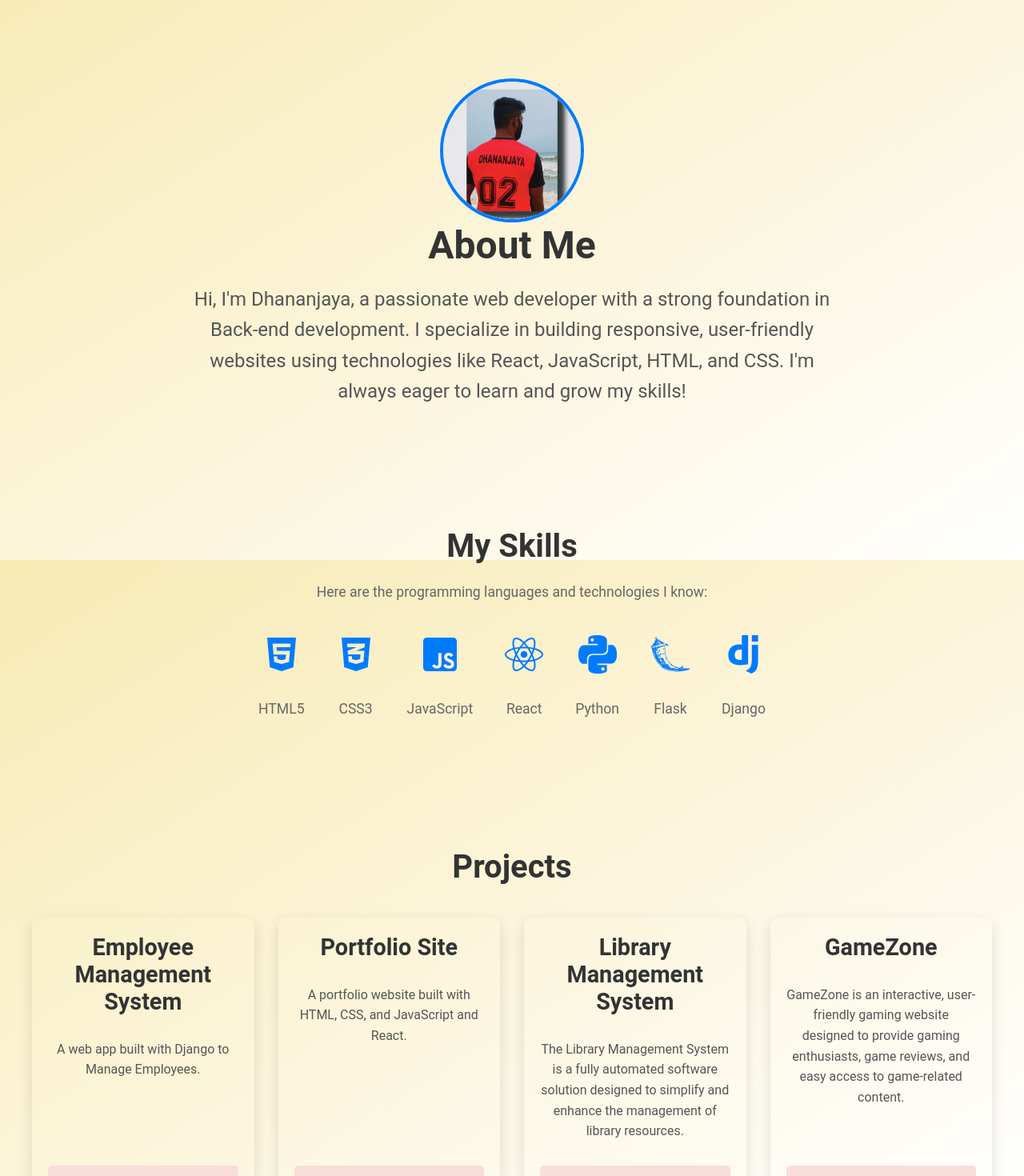
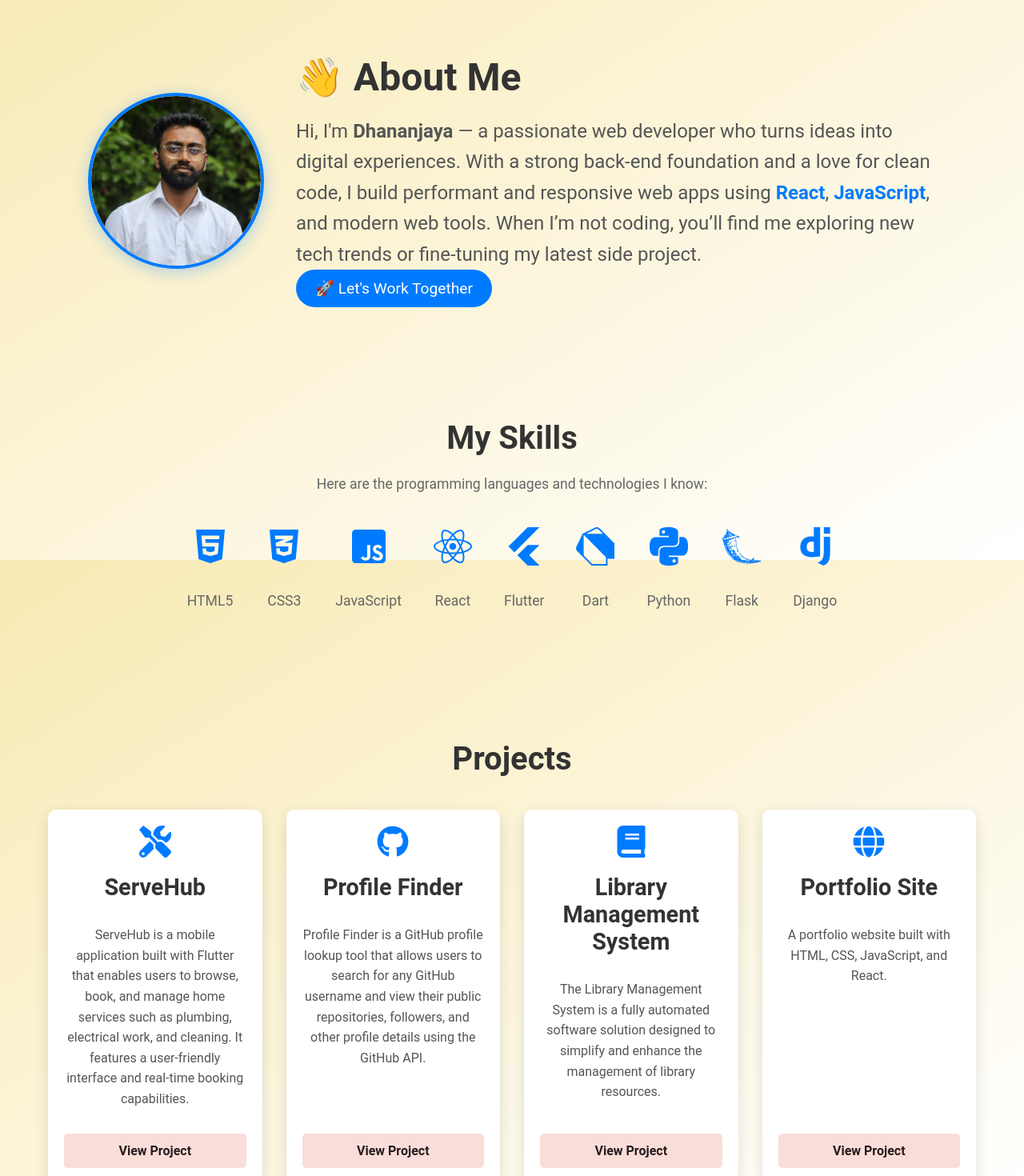
Before and after one commit to DHANANJAYA0013/Portfolio, a React (Create React App) app: page / in a window 1280 px wide. Shown: the part 100-1570 px from the top of the page at 80% size. Built offline with nearby package versions, Linux system fonts and the light colour scheme.

Commit message:
Add files via upload

```diff
--- a/src/components/About.css
+++ b/src/components/About.css
@@ -30,18 +30,33 @@
 }
 
 .about-image-container {
-    margin-top: 30px;
-    width: 150px;
-    height: 150px;
+     width: 100px;
+    height: 100px;
+    border-radius: 50%;
     overflow: hidden;
-    border-radius: 50%;
     border: 4px solid #007BFF;
-    transition: transform 0.3s ease-in-out, border-color 0.3s ease;
+    margin-bottom: 20px;
+    box-shadow: 0 4px 20px rgba(0, 123, 255, 0.3);
+    transition: transform 0.3s ease-in-out, border-color 0.3s ease, box-shadow 0.3s ease;
 }
 
+
 .about-image-container:hover {
-    transform: scale(1.1);
+    animation: pulse 1.2s ease-in-out infinite;
 }
+
+@keyframes pulse {
+    0% { transform: scale(1); }
+    50% { transform: scale(1.03); }
+    100% { transform: scale(1); }
+}
+
+/* Dark mode image */
+.App.dark .about-image-container {
+    border-color: #00bfff;
+    box-shadow: 0 4px 20px rgba(0, 191, 255, 0.4);
+}
+
 
 .about-image {
     width: 100%;
@@ -49,6 +64,47 @@
     object-fit: cover;
     border-radius: 50%;
 }
+
+
+
+.App.dark .about-text {
+    color: #ccc;
+}
+
+.highlight {
+    color: #007BFF;
+    font-weight: bold;
+}
+
+.App.dark .highlight {
+    color: #00bfff;
+}
+
+/* Call-to-action button */
+.about-cta {
+    display: inline-block;
+    padding: 12px 24px;
+    background-color: #007BFF;
+    color: white;
+    font-size: 1rem;
+    border-radius: 25px;
+    text-decoration: none;
+    transition: background-color 0.3s ease;
+}
+
+.about-cta:hover {
+    background-color: #0056b3;
+}
+
+.App.dark .about-cta {
+    background-color: #00bfff;
+    color: #000;
+}
+
+.App.dark .about-cta:hover {
+    background-color: #009acd;
+}
+
 
 /* Dark Mode Styles */
 .App.dark .about-section {
@@ -69,10 +125,44 @@
 
 /* Responsive Styles */
 
-/* Large screens (desktop) */
+/* Medium devices (tablets) */
+@media (min-width: 768px) {
+    .about-section {
+        flex-direction: row;
+        text-align: left;
+        gap: 40px;
+        padding: 60px 30px;
+    }
+
+    .about-image-container {
+        width: 180px;
+        height: 180px;
+        margin-bottom: 0;
+    }
+
+    .about-heading {
+        font-size: 2.5rem;
+    }
+
+    .about-text {
+        font-size: 1.3rem;
+        padding: 0;
+    }
+
+    .about-cta {
+        font-size: 1.1rem;
+    }
+}
+
+/* Large screens (desktops) */
 @media (min-width: 1200px) {
     .about-section {
         padding: 80px 40px;
+    }
+
+    .about-image-container {
+        width: 220px;
+        height: 220px;
     }
 
     .about-heading {
@@ -83,66 +173,7 @@
         font-size: 1.5rem;
     }
 
-    .about-image-container {
-        width: 180px;
-        height: 180px;
+    .about-cta {
+        font-size: 1.2rem;
     }
 }
-
-/* Medium screens (tablet and smaller desktop) */
-@media (max-width: 1199px) and (min-width: 768px) {
-    .about-section {
-        padding: 60px 30px;
-    }
-
-    .about-heading {
-        font-size: 2.5rem;
-    }
-
-    .about-text {
-        font-size: 1.4rem;
-    }
-
-    .about-image-container {
-        width: 160px;
-        height: 160px;
-    }
-}
-
-/* Small screens (mobile phones) */
-@media (max-width: 767px) {
-    .about-section {
-        padding: 40px 20px;
-    }
-
-    .about-heading {
-        font-size: 2rem;
-    }
-
-    .about-text {
-        font-size: 1.2rem;
-        padding: 0 10px;
-    }
-
-    .about-image-container {
-        width: 120px;
-        height: 120px;
-    }
-}
-
-/* Extra small screens (portrait mobile phones) */
-@media (max-width: 480px) {
-    .about-heading {
-        font-size: 1.8rem;
-    }
-
-    .about-text {
-        font-size: 1rem;
-        padding: 0 10px;
-    }
-
-    .about-image-container {
-        width: 100px;
-        height: 100px;
-    }
-}
--- a/src/components/About.js
+++ b/src/components/About.js
@@ -3,37 +3,61 @@ import React from 'react';
 import { motion } from 'framer-motion';
 import './About.css';
 
+const containerVariants = {
+    hidden: { opacity: 0 },
+    visible: {
+        opacity: 1,
+        transition: {
+            staggerChildren: 0.3,
+        },
+    },
+};
+
+const itemVariants = {
+    hidden: { opacity: 0, y: 20 },
+    visible: { opacity: 1, y: 0 },
+};
+
 function About() {
     return (
         <section id="about" className="about-section">
             <motion.div
+                className="about-image-container"
                 initial={{ opacity: 0 }}
                 animate={{ opacity: 1 }}
                 transition={{ duration: 0.8, delay: 0.4 }}
-                className="about-image-container"
             >
-                <img src={require("../assets/img/photo.jpg")} alt="Dhananjaya" className="about-image" />
+                <img src={require("../assets/img/photo1.jpg")} alt="Dhananjaya" className="about-image" />
             </motion.div>
 
-            <motion.h2
-                initial={{ opacity: 0, y: -30 }}
-                animate={{ opacity: 1, y: 0 }}
-                transition={{ duration: 0.6 }}
-                className="about-heading"
+            <motion.div
+                className="about-content"
+                variants={containerVariants}
+                initial="hidden"
+                animate="visible"
             >
-                About Me
-            </motion.h2>
+                <motion.h2 className="about-heading" variants={itemVariants}>
+                    👋 About Me
+                </motion.h2>
 
-            <motion.p
-                initial={{ opacity: 0 }}
-                animate={{ opacity: 1 }}
-                transition={{ duration: 0.8, delay: 0.2 }}
-                className="about-text"
-            >
-                Hi, I'm Dhananjaya, a passionate web developer with a strong foundation in Back-end development. I specialize in building responsive, user-friendly websites using technologies like React, JavaScript, HTML, and CSS. I'm always eager to learn and grow my skills!
-            </motion.p>
+                <motion.p className="about-text" variants={itemVariants}>
+                    Hi, I'm <strong>Dhananjaya</strong> — a passionate web developer who turns ideas into digital experiences.
+                    With a strong back-end foundation and a love for clean code, I build performant and responsive web apps
+                    using <span className="highlight">React</span>, <span className="highlight">JavaScript</span>, and modern web tools.
+                    When I’m not coding, you’ll find me exploring new tech trends or fine-tuning my latest side project.
+                </motion.p>
 
-
+                <motion.a
+                    href="#contact"
+                    className="about-cta"
+                    variants={itemVariants}
+                    whileHover={{ scale: 1.05 }}
+                    whileTap={{ scale: 0.95 }}
+                    aria-label="Let's Work Together"
+                >
+                    🚀 Let's Work Together
+                </motion.a>
+            </motion.div>
         </section>
     );
 }
--- a/src/components/Header.js
+++ b/src/components/Header.js
@@ -10,6 +10,11 @@ function Header({ darkMode, toggleDarkMode }) {
                 <div className="logo">
                     <h1>Dhananjaya</h1>
                 </div>
+                <ul className="nav-links">
+                    <li><a href="#about">About</a></li>
+                    <li><a href="#projects">Projects</a></li>
+                    <li><a href="#contact">Contact</a></li>
+                </ul>
                 <button
                     className="dark-mode-toggle"
                     onClick={toggleDarkMode}
--- a/src/components/Projects.css
+++ b/src/components/Projects.css
@@ -1,8 +1,8 @@
 /* src/components/Projects.css */
+
 .projects-section {
     padding: 60px 20px;
     text-align: center;
-    /* background-color: #f4f4f4; */
     transition: background-color 0.3s ease;
 }
 
@@ -13,35 +13,51 @@
     color: #333;
 }
 
-/* Responsive grid layout */
+/* Responsive and centered grid layout */
 .projects-grid {
     display: grid;
     grid-template-columns: repeat(auto-fill, minmax(250px, 1fr));
     gap: 30px;
+    max-width: 1200px;
+    margin: 0 auto;
     padding: 0 20px;
+    box-sizing: border-box;
 }
 
 .project-card {
-    /* background-color: #fff; */
     padding: 20px;
     border-radius: 10px;
-    box-shadow: 0 6px 18px rgba(0, 0, 0, 0.12); /* Slightly stronger shadow */
+    box-shadow: 0 6px 18px rgba(0, 0, 0, 0.12);
     display: flex;
     flex-direction: column;
-    justify-content: flex-start; /* Ensures content stays at the top */
+    justify-content: flex-start;
     color: #333;
+    background-color: #fff;
     position: relative;
     transition: transform 0.3s ease, box-shadow 0.3s ease;
 }
 
 .project-card:hover {
-    transform: translateY(-5px); /* Subtle hover lift */
-    box-shadow: 0 10px 30px rgba(0, 0, 0, 0.15); /* More pronounced shadow */
+    transform: translateY(-5px);
+    box-shadow: 0 10px 30px rgba(0, 0, 0, 0.15);
+}
+
+/* Project icon */
+.project-icon {
+    font-size: 2.5rem;
+    color: #007BFF;
+    margin-bottom: 10px;
+    transition: transform 0.3s ease, color 0.3s ease;
+}
+
+.project-card:hover .project-icon {
+    transform: scale(1.2);
+    color: #0056b3;
 }
 
 .project-card h3 {
     font-size: 1.8rem;
-    margin-bottom: 10px; /* Reduced margin for better balance */
+    margin-bottom: 10px;
     font-weight: 600;
     color: #333;
 }
@@ -51,10 +67,10 @@
     margin-bottom: 20px;
     color: #555;
     flex-grow: 1;
-    line-height: 1.6; /* Improved line spacing for readability */
+    line-height: 1.6;
 }
 
-/* Adjust project-link styles */
+/* Link button */
 .project-link {
     padding: 12px 20px;
     background-color: #f9ddd9;
@@ -67,12 +83,12 @@
     display: inline-block;
     width: 100%;
     box-sizing: border-box;
-    margin-top: auto; /* Pushes the button to the bottom */
+    margin-top: auto;
 }
 
 .project-link:hover {
     background-color: #4c9ff7;
-    transform: translateY(-2px); /* Adds a subtle button lift on hover */
+    transform: translateY(-2px);
 }
 
 /* Dark mode styles */
@@ -93,8 +109,17 @@
     color: #ccc;
 }
 
+.App.dark .project-icon {
+    color: #00bfff;
+}
+
+.App.dark .project-card:hover .project-icon {
+    color: #00aaff;
+}
+
 .App.dark .project-link {
     background-color: #0056b3;
+    color: #fff;
 }
 
 .App.dark .project-link:hover {
@@ -102,6 +127,12 @@
 }
 
 /* Responsive Design */
+@media (max-width: 1024px) {
+    .projects-grid {
+        grid-template-columns: repeat(auto-fit, minmax(220px, 1fr));
+    }
+}
+
 @media (max-width: 768px) {
     .projects-section {
         padding: 40px 15px;
@@ -112,7 +143,7 @@
     }
 
     .project-card h3 {
-        font-size: 1.6rem; /* Slightly smaller font for mobile */
+        font-size: 1.6rem;
     }
 
     .project-card p {
@@ -133,6 +164,10 @@
         padding: 20px;
     }
 
+    .project-icon {
+        font-size: 2rem;
+    }
+
     .project-card h3 {
         font-size: 1.3rem;
     }
@@ -142,7 +177,7 @@
     }
 
     .project-link {
-        font-size: 1rem;
-        padding: 10px 15px; /* Smaller padding for mobile */
+        font-size: 0.95rem;
+        padding: 10px 15px;
     }
 }
--- a/src/components/Projects.js
+++ b/src/components/Projects.js
@@ -1,28 +1,52 @@
 // src/components/Projects.js
 import React from 'react';
 import { motion } from 'framer-motion';
+import {
+    FaTools,
+    FaGithub,
+    FaBook,
+    FaGlobe,
+    FaUsers,
+    FaGamepad
+} from 'react-icons/fa';
 import './Projects.css';
 
 const projects = [
     {
-        title: 'Employee Management System',
-        description: 'A web app built with Django to Manage Employees.',
-        link: 'https://github.com/DHANANJAYA0013/EMSDjango',
+        title: 'ServeHub',
+        description: 'ServeHub is a mobile application built with Flutter that enables users to browse, book, and manage home services such as plumbing, electrical work, and cleaning. It features a user-friendly interface and real-time booking capabilities.',
+        link: 'https://github.com/DHANANJAYA0013/ServeHub',
+        icon: <FaTools />,
     },
     {
-        title: 'Portfolio Site',
-        description: 'A portfolio website built with HTML, CSS, and JavaScript and React.',
-        link: 'https://github.com/DHANANJAYA0013/Portfolio',
+        title: 'Profile Finder',
+        description: 'Profile Finder is a GitHub profile lookup tool that allows users to search for any GitHub username and view their public repositories, followers, and other profile details using the GitHub API.',
+        link: 'https://github.com/DHANANJAYA0013/Profile-Finder',
+        icon: <FaGithub />,
     },
     {
         title: 'Library Management System',
         description: 'The Library Management System is a fully automated software solution designed to simplify and enhance the management of library resources.',
         link: 'https://github.com/DHANANJAYA0013/LMSDjango',
+        icon: <FaBook />,
+    },
+    {
+        title: 'Portfolio Site',
+        description: 'A portfolio website built with HTML, CSS, JavaScript, and React.',
+        link: 'https://github.com/DHANANJAYA0013/Portfolio',
+        icon: <FaGlobe />,
+    },
+    {
+        title: 'Employee Management System',
+        description: 'A web app built with Django to manage employees.',
+        link: 'https://github.com/DHANANJAYA0013/EMSDjango',
+        icon: <FaUsers />,
     },
     {
         title: 'GameZone',
-        description: 'GameZone is an interactive, user-friendly gaming website designed to provide gaming enthusiasts, game reviews, and easy access to game-related content.',
+        description: 'GameZone is an interactive, user-friendly gaming website designed to provide gaming enthusiasts with game reviews and game-related content.',
         link: 'https://github.com/DHANANJAYA0013/GameZone1',
+        icon: <FaGamepad />,
     },
 ];
 
@@ -43,8 +67,9 @@ function Projects() {
                         className="project-card"
                         initial={{ opacity: 0, scale: 0.95 }}
                         animate={{ opacity: 1, scale: 1 }}
-                        transition={{ duration: 0.6, delay: index * 0.3 }}
+                        transition={{ duration: 0.6, delay: index * 0.2 }}
                     >
+                        <div className="project-icon">{project.icon}</div>
                         <h3>{project.title}</h3>
                         <p>{project.description}</p>
                         <a
--- a/src/components/skills.css
+++ b/src/components/skills.css
@@ -2,7 +2,7 @@
 .skills {
   padding: 60px 20px;
   text-align: center;
-  /* background-color: #f9f9f9; Light background */
+  /* background-color: #f9f9f9;  */
 }
 
 .skills h2 {
--- a/src/components/skills.js
+++ b/src/components/skills.js
@@ -1,7 +1,18 @@
-// Example Skills Section in JSX (React)
+// src/components/Skills.js
 import React from 'react';
-import { FaHtml5, FaCss3Alt, FaJsSquare, FaReact } from 'react-icons/fa';
-import { SiPython, SiFlask, SiDjango } from 'react-icons/si'; // Importing icons for Python, Flask, and Django
+import {
+  FaHtml5,
+  FaCss3Alt,
+  FaJsSquare,
+  FaReact
+} from 'react-icons/fa';
+import {
+  SiPython,
+  SiFlask,
+  SiDjango,
+  SiFlutter,
+  SiDart
+} from 'react-icons/si';
 import './skills.css';
 
 const Skills = () => {
@@ -26,7 +37,14 @@ const Skills = () => {
           <FaReact className="skill-icon" />
           <p>React</p>
         </div>
-
+        <div className="skill-item">
+          <SiFlutter className="skill-icon" />
+          <p>Flutter</p>
+        </div>
+        <div className="skill-item">
+          <SiDart className="skill-icon" />
+          <p>Dart</p>
+        </div>
         <div className="skill-item">
           <SiPython className="skill-icon" />
           <p>Python</p>
```
Also changed, not shown: src/assets/img/photo1.jpg (added).
